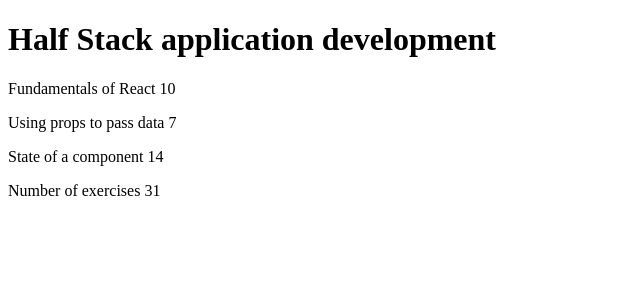
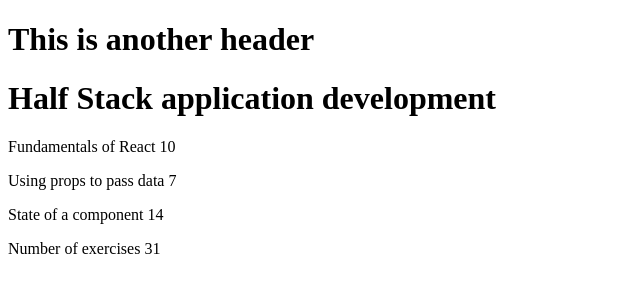
Before and after one commit to lonchanick/fullstackopen, a React (Vite) app in the folder Part1/1.2Course-Information-step-1 - Copy/newApp/: page / in a window 1280 px wide. Shown: the top 300 px of the page, without its empty margins (0-640 px from the left). Built offline with nearby package versions, Linux system fonts and the light colour scheme.

Commit message:
testing branches

```diff
--- a/Part1/1.2Course-Information-step-1 - Copy/newApp/src/App.jsx
+++ b/Part1/1.2Course-Information-step-1 - Copy/newApp/src/App.jsx
@@ -10,6 +10,7 @@
 
   return (
     <div>
+      <h1>This is another header</h1>
       <Header header = {header}/>
       <Content list />
       <Total total = {total}/>
```
